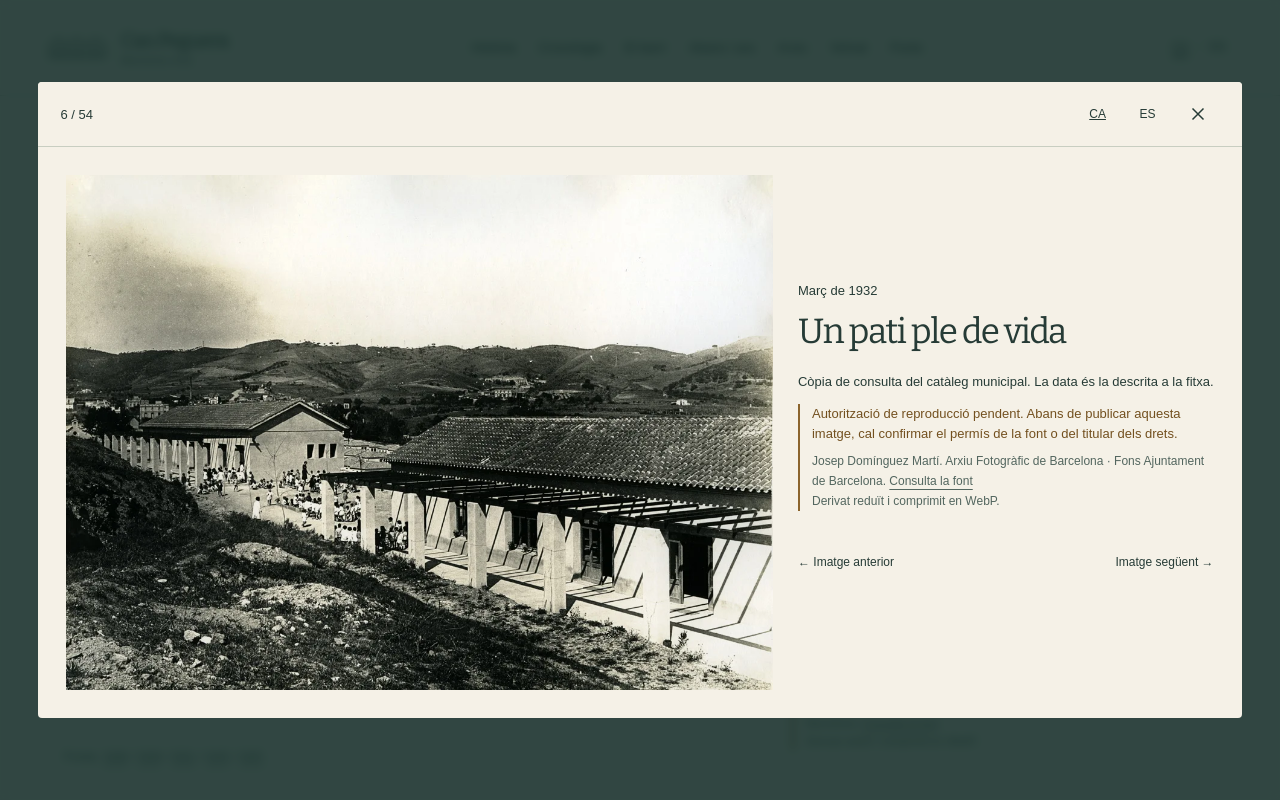
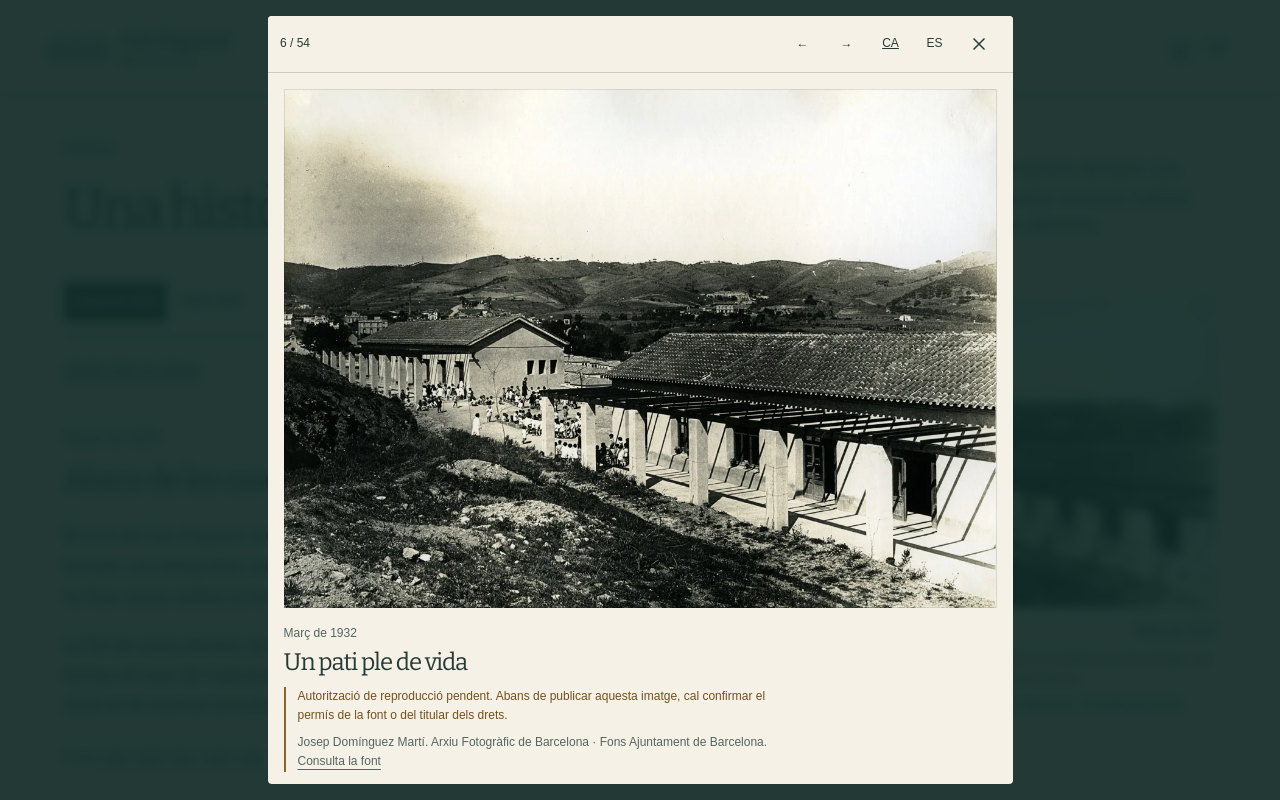
Before and after one commit to marciobarrios/can-peguera, a website built with Vite: page index.html in a window 1280 px wide. Both pictures are taken after a click on the button 1004 px from the left and 1637 px from the top of the page. Shown: the part 1185-1985 px from the top of the page. Built offline with nearby package versions, Linux system fonts and the light colour scheme.

Commit message:
Adapta el visor a la resolución y densidad de cada imagen

```diff
--- a/src/content.ts
+++ b/src/content.ts
@@ -176,6 +176,12 @@ export const copy = {
   reset: bi("Restableix els filtres", "Restablecer filtros"),
   openImage: bi("Amplia la imatge", "Ampliar imagen"),
   close: bi("Tanca la imatge", "Cerrar imagen"),
+  description: bi("Descripció", "Descripción"),
+  imageLoading: bi("Carregant la imatge…", "Cargando la imagen…"),
+  imageError: bi(
+    "No s’ha pogut carregar la imatge.",
+    "No se ha podido cargar la imagen.",
+  ),
   previous: bi("Imatge anterior", "Imagen anterior"),
   next: bi("Imatge següent", "Imagen siguiente"),
   unknownAuthor: bi(
--- a/src/main.ts
+++ b/src/main.ts
@@ -46,6 +46,7 @@ const state = {
   side: false,
 };
 let lastPhotoTrigger = "";
+let photoDescriptionOpen = false;
 let menuOpen = false;
 const t = (value: Bilingual) => value[lang];
 const esc = (value: string | number) =>
@@ -310,6 +311,7 @@ function changeLang(next: Lang) {
     ?.focus({ preventScroll: true });
 }
 function openPhoto(id: string, trigger?: string) {
+  photoDescriptionOpen = false;
   lastPhotoTrigger = trigger || lastPhotoTrigger;
   const u = new URL(location.href);
   u.searchParams.set("photo", id);
@@ -345,14 +347,83 @@ function syncPhoto() {
     return;
   }
   const i = gallery.indexOf(p);
-  dialog.innerHTML = `<div class="lightbox-top"><span>${i + 1} / ${gallery.length}</span><div class="lightbox-languages"><button data-action="language" data-lang="ca" lang="ca" aria-pressed="${lang === "ca"}">CA</button><button data-action="language" data-lang="es" lang="es" aria-pressed="${lang === "es"}">ES</button><button class="icon-button" data-action="close-photo" aria-label="${t(copy.close)}">${icon("close")}</button></div></div><div class="lightbox-body">${img(p, true)}<div class="lightbox-caption"><p>${esc(t(p.date))}</p><h2 id="lightbox-title">${esc(t(p.title))}</h2>${p.note[lang] ? `<p>${esc(t(p.note))}</p>` : ""}${rights(p)}<div class="lightbox-nav"><button data-action="previous-photo">← ${t(copy.previous)}</button><button data-action="next-photo">${t(copy.next)} →</button></div></div></div>`;
+  dialog.dataset.imageState = "loading";
+  dialog.style.removeProperty("--lightbox-image-width");
+  dialog.innerHTML = `<div class="lightbox-top"><span>${i + 1} / ${gallery.length}</span><div class="lightbox-controls"><button class="icon-button" data-action="previous-photo" aria-label="${t(copy.previous)}">←</button><button class="icon-button" data-action="next-photo" aria-label="${t(copy.next)}">→</button><div class="lightbox-languages"><button data-action="language" data-lang="ca" lang="ca" aria-pressed="${lang === "ca"}">CA</button><button data-action="language" data-lang="es" lang="es" aria-pressed="${lang === "es"}">ES</button><button class="icon-button" data-action="close-photo" aria-label="${t(copy.close)}">${icon("close")}</button></div></div></div><div class="lightbox-body"><div class="lightbox-stage"><img class="lightbox-image" src="/assets/${p.id}-large.webp" alt="${esc(t(p.alt))}" loading="eager" decoding="async" hidden><p class="lightbox-status" role="status">${t(copy.imageLoading)}</p></div><div class="lightbox-caption"><p>${esc(t(p.date))}</p><h2 id="lightbox-title">${esc(t(p.title))}</h2>${rights(p, false)}${p.note[lang] ? `<details class="lightbox-description" ${photoDescriptionOpen ? "open" : ""}><summary>${t(copy.description)}</summary><p>${esc(t(p.note))}</p></details>` : ""}</div></div>`;
+  const image = dialog.querySelector<HTMLImageElement>(".lightbox-image")!;
+  image.addEventListener("load", fitLightboxImage, { once: true });
+  image.addEventListener(
+    "error",
+    () => {
+      if (!image.isConnected) return;
+      dialog.dataset.imageState = "error";
+      dialog.querySelector(".lightbox-status")!.textContent = t(
+        copy.imageError,
+      );
+    },
+    { once: true },
+  );
+  const description = dialog.querySelector<HTMLDetailsElement>(
+    ".lightbox-description",
+  );
+  description?.addEventListener("toggle", () => {
+    if (description.isConnected) photoDescriptionOpen = description.open;
+  });
   if (!dialog.open) dialog.showModal();
+  dialog.scrollTop = 0;
   document.body.classList.add("modal-open");
+  fitLightboxImage();
   dialog
     .querySelector<HTMLElement>('[data-action="close-photo"]')!
     .focus({ preventScroll: true });
 }
+
+function fitLightboxImage() {
+  const dialog = document.querySelector<HTMLDialogElement>("#lightbox");
+  const image = dialog?.querySelector<HTMLImageElement>(".lightbox-image");
+  if (!dialog?.open || !image?.complete || !image.naturalWidth) return;
+  const body = dialog.querySelector<HTMLElement>(".lightbox-body")!;
+  const bodyStyle = getComputedStyle(body);
+  const horizontalPadding =
+    parseFloat(bodyStyle.paddingLeft) + parseFloat(bodyStyle.paddingRight);
+  const topHeight =
+    dialog.querySelector<HTMLElement>(".lightbox-top")!.offsetHeight;
+  // Source pixels are the ceiling, including the screen's physical pixel density.
+  // Reserve room for controls and the caption; longer credits remain scrollable.
+  const scale = Math.min(
+    1 / Math.max(1, window.devicePixelRatio),
+    Math.max(1, document.documentElement.clientWidth - 24 - horizontalPadding) /
+      image.naturalWidth,
+    Math.max(1, window.innerHeight * 0.96 - topHeight - 192) /
+      image.naturalHeight,
+  );
+  const width = Math.floor(image.naturalWidth * scale);
+  const height = (width * image.naturalHeight) / image.naturalWidth;
+  image.style.width = `${width}px`;
+  image.style.height = `${height}px`;
+  dialog.style.setProperty(
+    "--lightbox-image-width",
+    `${width + horizontalPadding}px`,
+  );
+  image.hidden = false;
+  dialog.dataset.imageState = "ready";
+}
+window.addEventListener("resize", fitLightboxImage);
+function watchPixelDensity() {
+  const density = matchMedia(`(resolution: ${window.devicePixelRatio}dppx)`);
+  density.addEventListener(
+    "change",
+    () => {
+      fitLightboxImage();
+      watchPixelDensity();
+    },
+    { once: true },
+  );
+}
+watchPixelDensity();
+
 function nextPhoto(step: number) {
+  photoDescriptionOpen = false;
   const id = new URL(location.href).searchParams.get("photo");
   const i = gallery.findIndex((p) => p.id === id);
   const u = new URL(location.href);
--- a/src/style.css
+++ b/src/style.css
@@ -1168,79 +1168,106 @@ dialog {
   padding: 0;
   background: var(--paper);
   color: var(--ink);
-  width: min(1260px, 94vw);
-  max-width: 94vw;
-  max-height: 92dvh;
+  width: var(--lightbox-image-width, 480px);
+  min-width: min(320px, calc(100vw - 24px));
+  max-width: calc(100vw - 24px);
+  max-height: 96dvh;
   border-radius: 4px;
+  overscroll-behavior: contain;
 }
 dialog::backdrop {
-  background: #122c28dc;
+  background: #122c28ed;
   backdrop-filter: blur(5px);
 }
 .lightbox-top {
   display: flex;
   justify-content: space-between;
   align-items: center;
-  padding: 10px 22px;
+  gap: 8px;
+  padding: 6px 12px;
   border-bottom: 1px solid var(--line);
-  font-size: 13px;
+  font-size: 12px;
+  font-variant-numeric: tabular-nums;
+  white-space: nowrap;
   position: sticky;
   top: 0;
   z-index: 1;
   background: var(--paper);
 }
+.lightbox-controls,
 .lightbox-languages {
   display: flex;
-  gap: 6px;
   align-items: center;
 }
 .lightbox-languages > button:not(.icon-button) {
   min-width: 44px;
-  font-size: 12px;
+  min-height: 44px;
+  font-size: 12px;
+}
+.lightbox-controls button:focus-visible {
+  outline-offset: -3px;
 }
 .lightbox-languages button[aria-pressed="true"] {
   text-decoration: underline;
 }
 .lightbox-body {
-  display: grid;
-  grid-template-columns: 1.7fr 1fr;
-  align-items: center;
-  gap: 25px;
-  padding: 28px;
-}
-.lightbox-body > img {
-  width: 100%;
-  max-height: 73dvh;
+  padding: 16px;
+}
+.lightbox-stage {
+  display: grid;
+  place-items: center;
+}
+.lightbox-image {
+  max-width: 100%;
   object-fit: contain;
-}
-.lightbox-caption h2 {
-  font-size: 35px;
-  margin: 10px 0 20px;
-}
-.lightbox-caption > p {
-  font-size: 13px;
-}
-.lightbox-caption .photo-rights {
-  font-size: 12px;
-}
-.lightbox-caption .rights-warning {
-  font-size: 13px;
-}
-.lightbox-nav {
-  display: flex;
-  justify-content: space-between;
-  gap: 10px;
-  margin-top: 30px;
-}
-.lightbox-nav button {
-  font-size: 12px;
-  padding: 8px 0;
+  outline: 1px solid oklch(0 0 0 / 0.1);
+  outline-offset: -1px;
+}
+.lightbox-image[hidden],
+dialog[data-image-state="ready"] .lightbox-status {
+  display: none;
+}
+.lightbox-status {
+  display: grid;
+  place-items: center;
+  min-height: min(60dvh, 480px);
+  font-size: 14px;
 }
 .lightbox-caption {
   min-width: 0;
+  padding-top: 16px;
+}
+.lightbox-caption h2 {
+  font-size: 24px;
+  line-height: 1.2;
+  margin: 4px 0 10px;
+  text-wrap: balance;
+}
+.lightbox-caption > p {
+  font-size: 12px;
+  color: var(--muted);
+}
+.lightbox-caption .photo-rights {
+  font-size: 12px;
+}
+.lightbox-caption .rights-warning {
+  font-size: 12px;
 }
 .lightbox-caption a {
   overflow-wrap: anywhere;
+}
+.lightbox-description {
+  margin-top: 8px;
+  font-size: 14px;
+}
+.lightbox-description summary {
+  min-height: 44px;
+  padding-block: 12px;
+  cursor: pointer;
+}
+.lightbox-description > p {
+  max-width: 75ch;
+  padding-bottom: 8px;
 }
 @media (hover: hover) and (pointer: fine) {
   #site-nav a:hover:after {
@@ -1441,12 +1468,6 @@ dialog::backdrop {
   .method-columns {
     gap: 25px;
   }
-  .lightbox-body {
-    grid-template-columns: 1.3fr 1fr;
-  }
-  .lightbox-caption h2 {
-    font-size: 28px;
-  }
   .compare-selects label {
     min-width: 140px;
   }
@@ -1789,34 +1810,10 @@ dialog::backdrop {
     font-size: 12px;
   }
   .lightbox-body {
-    display: block;
-    padding: 16px;
-  }
-  .lightbox-body > img {
-    max-height: 48dvh;
-  }
-  .lightbox-caption {
-    padding-top: 20px;
+    padding: 12px;
   }
   .lightbox-caption h2 {
-    font-size: 30px;
-  }
-  .lightbox-top {
-    padding: 5px 12px;
-  }
-  .lightbox-nav {
-    margin-top: 20px;
-  }
-  .lightbox-caption .rights-warning {
-    font-size: 12px;
-  }
-  dialog {
-    width: 96vw;
-    max-width: 96vw;
-    max-height: 94dvh;
-  }
-  .lightbox-caption .photo-rights {
-    font-size: 11px;
+    font-size: 22px;
   }
 }
 @media (prefers-reduced-motion: reduce) {
```
Also changed, not shown: docs/VERIFICACION.md (+8 -0 lines), tests/site.spec.ts (+210 -2 lines).
